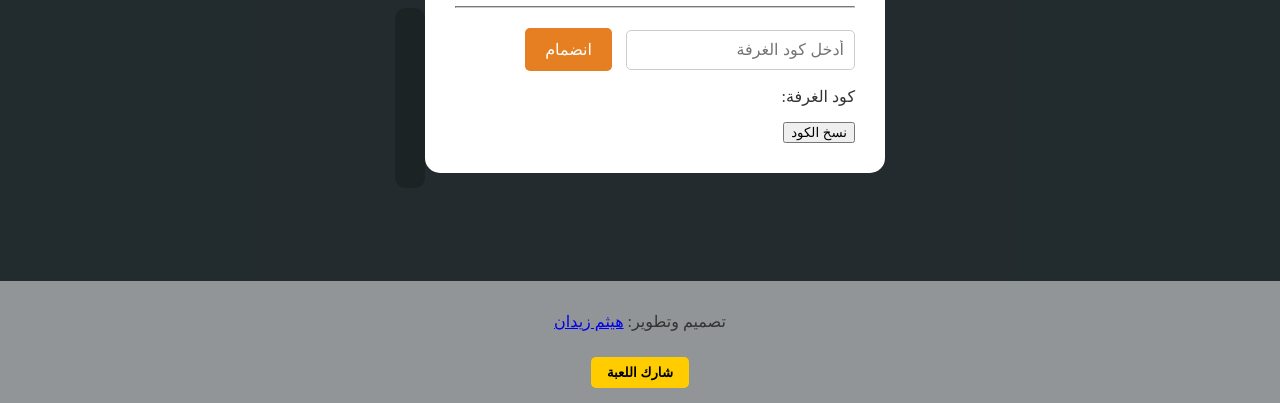
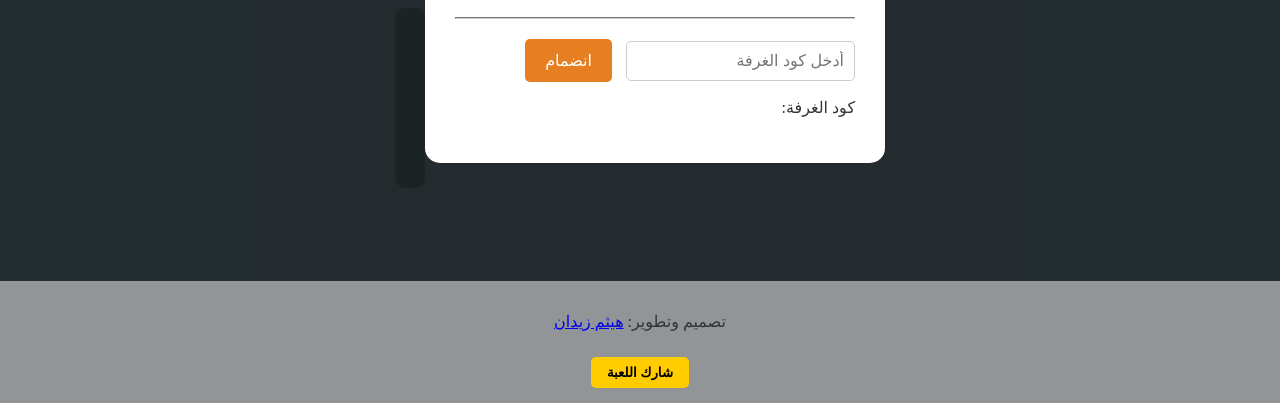
Before and after one commit to wazefapress/Uno-online, a website: page index.html in a window 1280 px wide. Shown: the part 397-800 px from the top of the page. Drawn offline with nearby package versions, Linux system fonts and the light colour scheme; no server answers.

Commit message:
Remove copy button from index.html
Removed the copy button from the HTML.

```diff
--- a/index.html
+++ b/index.html
@@ -35,7 +35,6 @@
     <p>كود الغرفة: <span id="room-code-display"></span></p>
 
     <!-- زر النسخ -->
-    <button id="copy-btn" onclick="copyCode()">نسخ الكود</button>
 
 
         </div>
```
